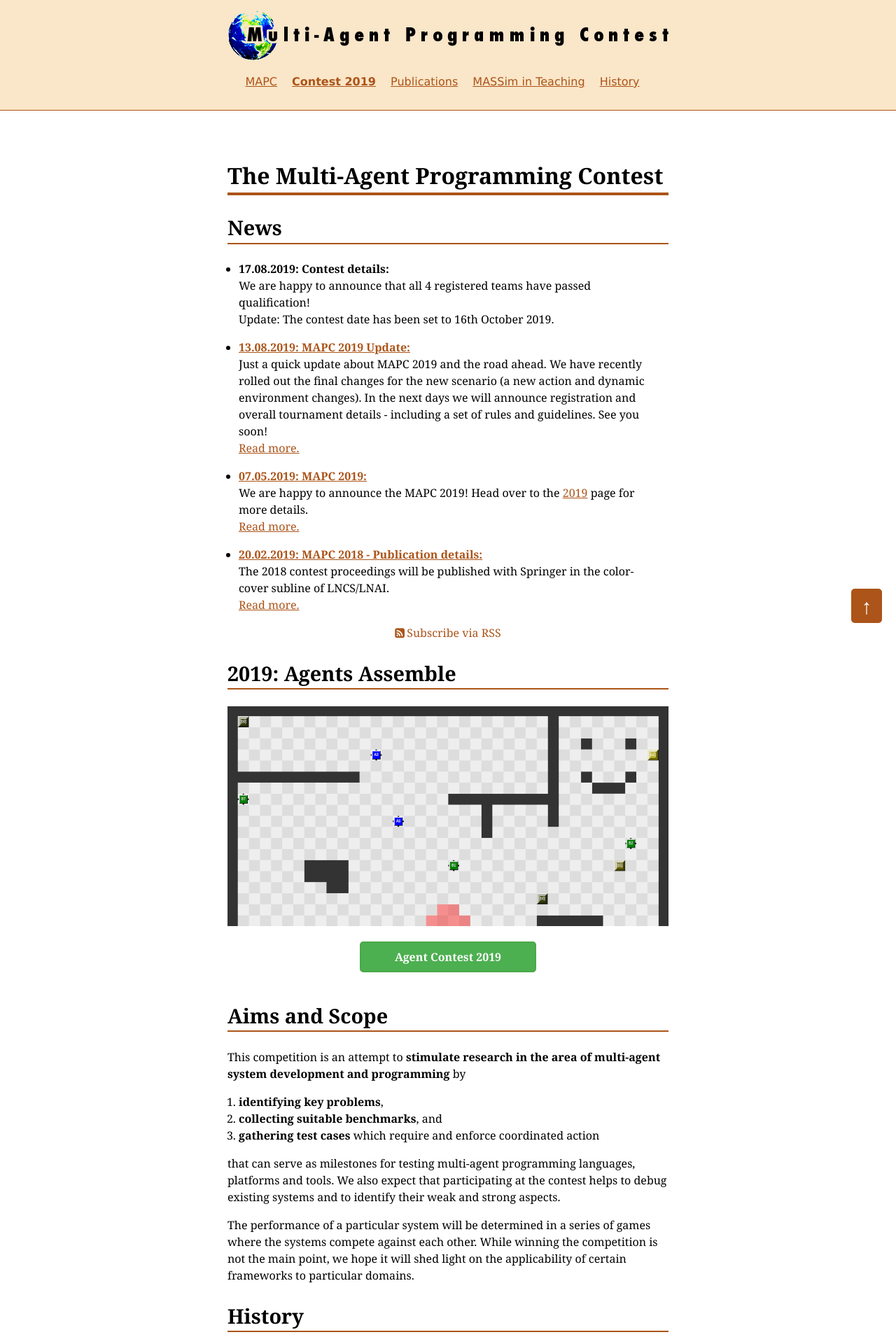
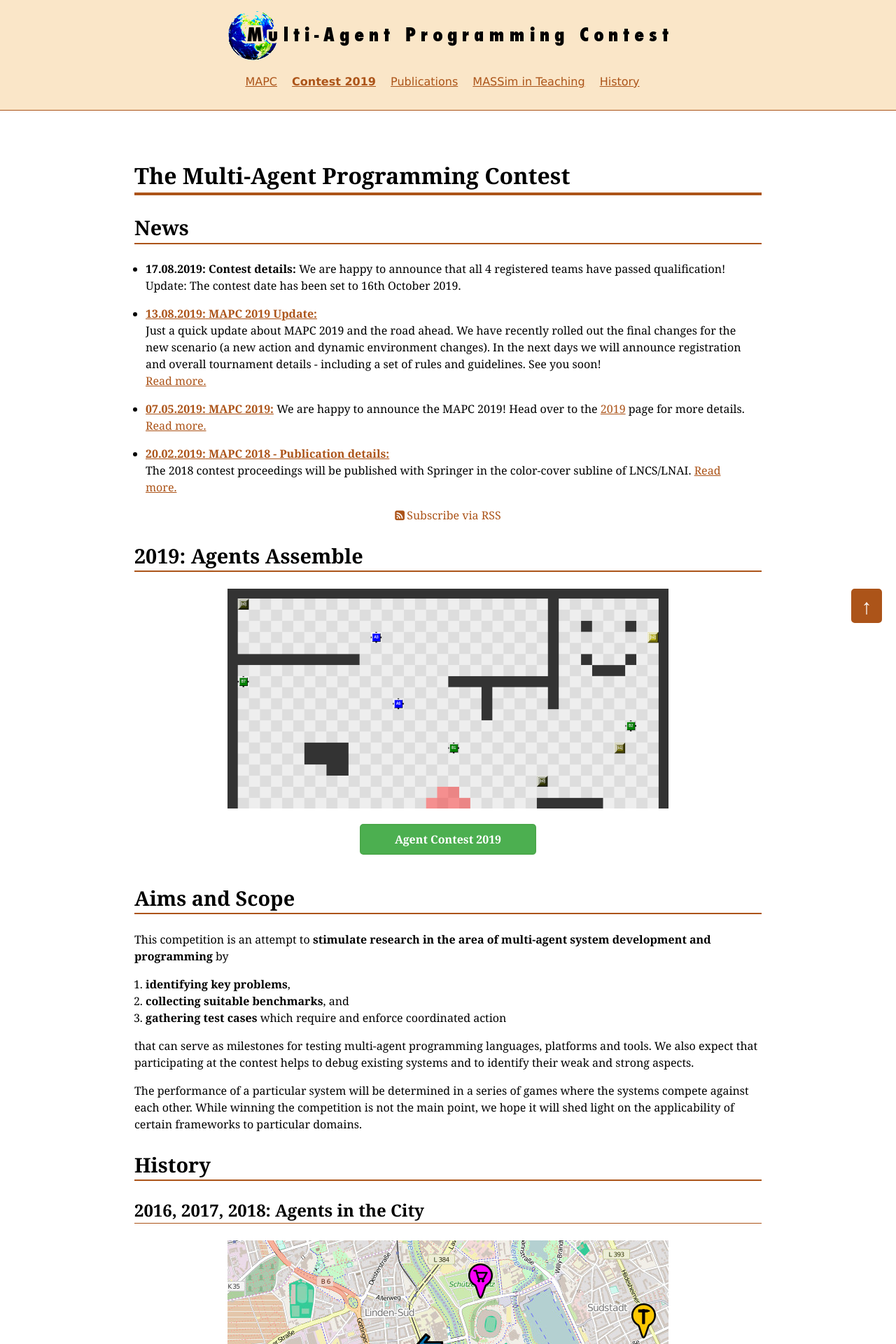
Before and after one commit to agentcontest/agentcontest.github.io, a Jekyll site: the page built from index.html, in a window 1280 px wide. Shown: the top 1920 px of the page at 70% size. Built offline with Jekyll 4.4.1, drawn with Linux system fonts in a browser that asks for light colours.

Commit message:
change page margins for villadsen

```diff
--- a/css/main.css
+++ b/css/main.css
@@ -86,7 +86,9 @@ header, footer {
 
 @media(min-width: 630px) {
   .wrapper {
-    width: 630px;
+    min-width: 630px;
+    width: 70%;
+    max-width:1260px;
     margin: auto;
   }
 
```
